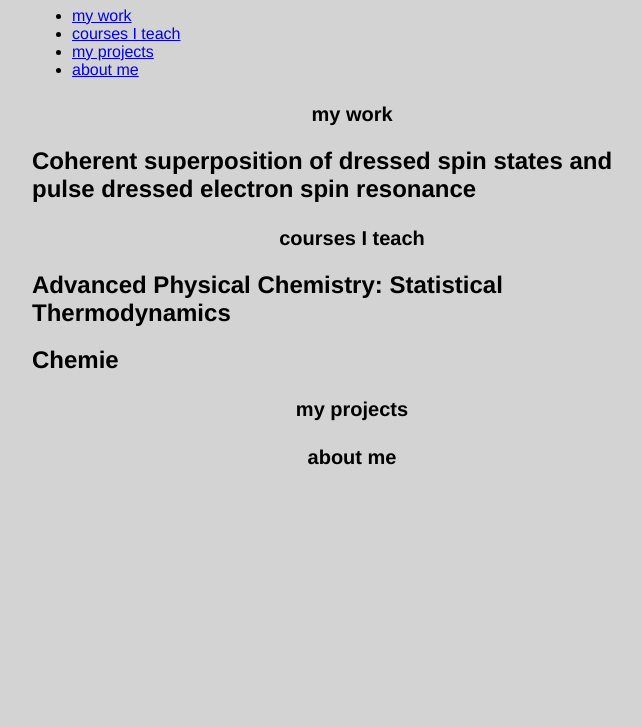
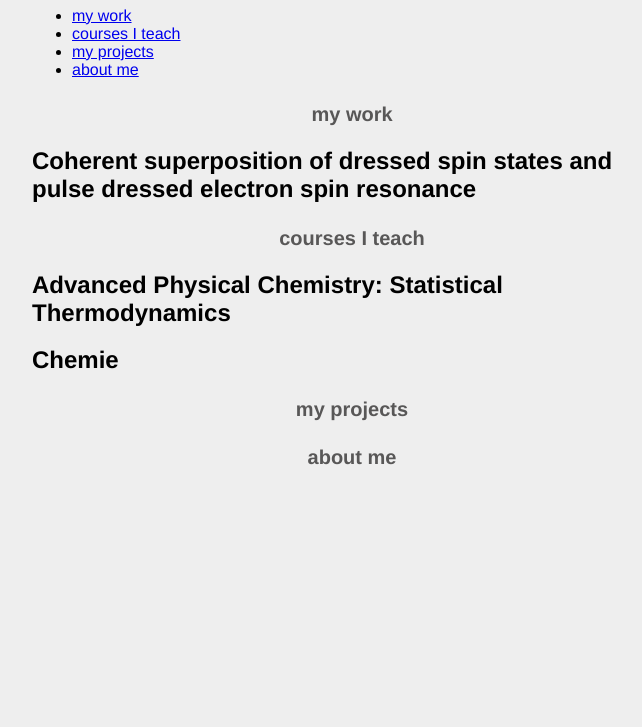
Before and after one commit to l00ki/lukasschreder.xyz, a plain HTML site: page index.html in a window 1280 px wide. Shown: the part 73-800 px from the top of the page, without its empty margins (288-930 px from the left). Drawn offline with Linux system fonts and the light colour scheme.

Commit message:
change to grayscale theme

```diff
--- a/css/default.css
+++ b/css/default.css
@@ -1,19 +1,12 @@
 body {
     font-family: 'Helvetica Neue', sans-serif;
-    background-color: lightgray;
-    color: black;
+    background-color: #eeeeee;
+    color: #000000;
     width: 40em;
     margin: auto;
 }
 
-section {
-    background-color: lightgray;
-}
-
-.navigation {
-    background-color: lightgray;
-}
-
 .SectionCaption {
+    color: #585757;
     text-align: center;
 }
```
